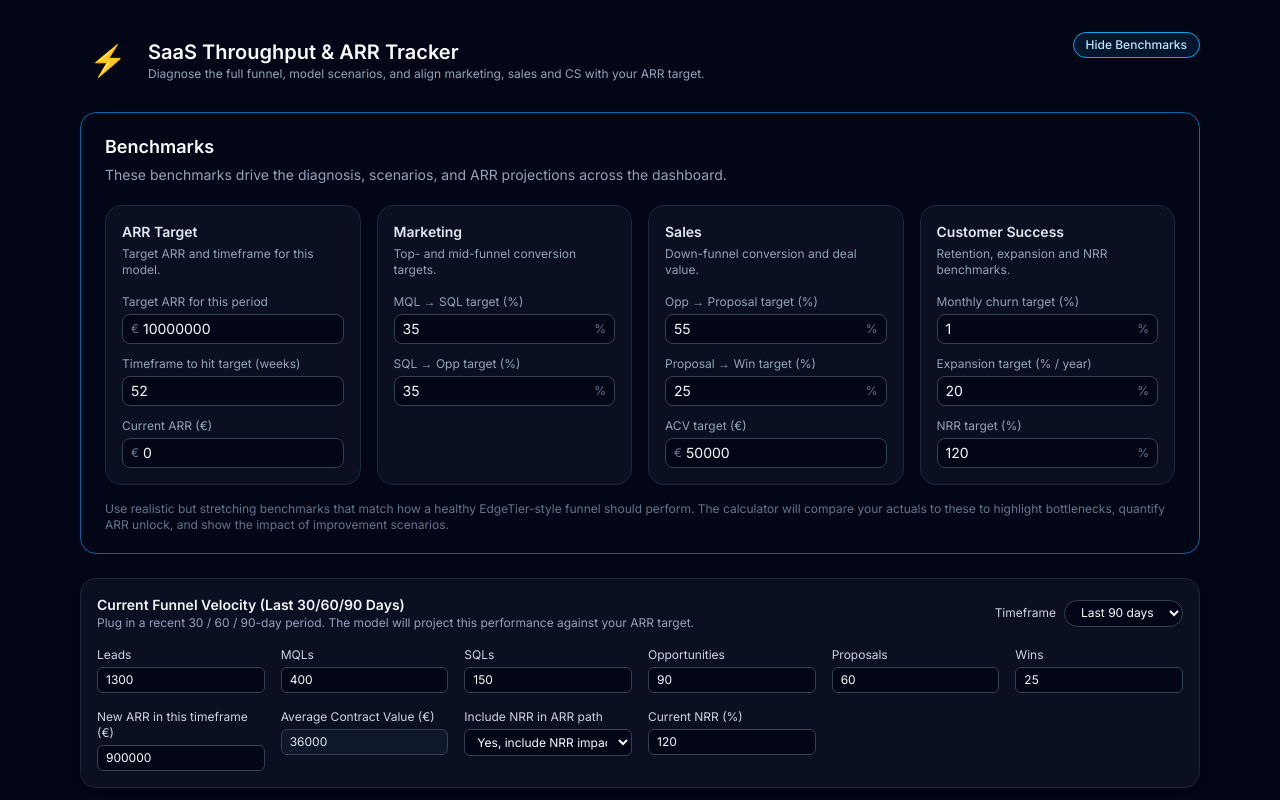
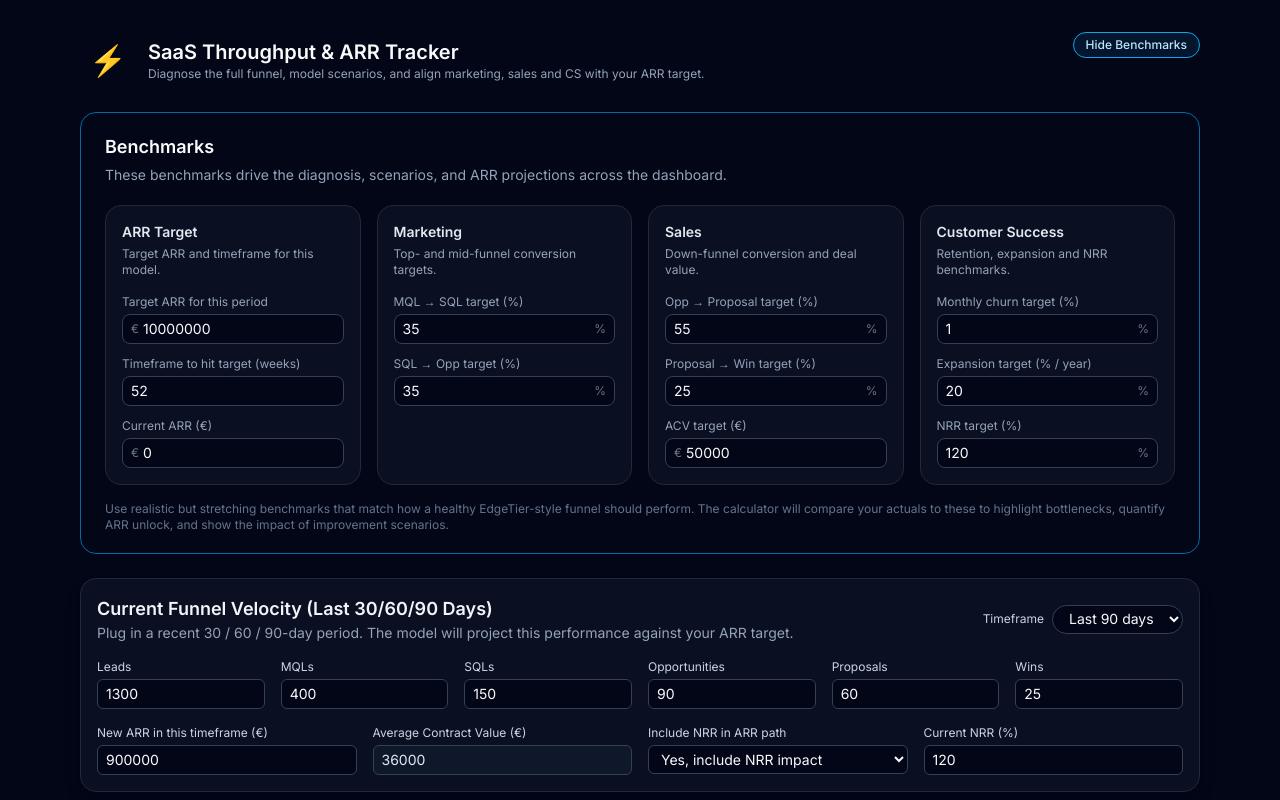
Before and after one commit to powerstephen/saas-throughput-tracker, a Next.js app: page / in a window 1280 px wide. Shown: the top 800 px of the page. Built offline with nearby package versions, Linux system fonts and the light colour scheme.

Commit message:
Update MainDashboard.tsx

```diff
--- a/components/MainDashboard.tsx
+++ b/components/MainDashboard.tsx
@@ -389,10 +389,10 @@ const MainDashboard: React.FC<MainDashboardProps> = ({ benchmarks }) => {
       <section className="rounded-2xl border border-slate-800 bg-slate-900/60 p-4 shadow-lg shadow-slate-950/40">
         <div className="mb-4 flex items-center justify-between gap-2">
           <div>
-            <h2 className="text-sm font-semibold text-slate-100">
+            <h2 className="text-lg font-semibold text-slate-100">
               Current Funnel Velocity (Last 30/60/90 Days)
             </h2>
-            <p className="text-xs text-slate-400">
+            <p className="text-sm text-slate-400">
               Plug in a recent 30 / 60 / 90-day period. The model will
               project this performance against your ARR target.
             </p>
@@ -400,7 +400,7 @@ const MainDashboard: React.FC<MainDashboardProps> = ({ benchmarks }) => {
           <div className="flex items-center gap-2">
             <label className="text-xs text-slate-300">Timeframe</label>
             <select
-              className="rounded-full border border-slate-700 bg-slate-950 px-3 py-1 text-xs"
+              className="rounded-full border border-slate-700 bg-slate-950 px-3 py-1 text-sm"
               value={actuals.timeframe}
               onChange={(e) =>
                 handleActualChange("timeframe", e.target.value)
@@ -413,6 +413,7 @@ const MainDashboard: React.FC<MainDashboardProps> = ({ benchmarks }) => {
           </div>
         </div>
 
+        {/* Top row: 6 funnel count inputs */}
         <div className="grid gap-4 md:grid-cols-6">
           <div className="md:col-span-1">
             <label className="block text-xs text-slate-300">
@@ -420,7 +421,7 @@ const MainDashboard: React.FC<MainDashboardProps> = ({ benchmarks }) => {
             </label>
             <input
               type="number"
-              className="mt-1 w-full rounded-md border border-slate-700 bg-slate-950 px-2 py-1 text-xs"
+              className="mt-1 w-full rounded-md border border-slate-700 bg-slate-950 px-2 py-1 text-sm"
               value={actuals.leads}
               onChange={(e) =>
                 handleActualChange("leads", e.target.value)
@@ -434,7 +435,7 @@ const MainDashboard: React.FC<MainDashboardProps> = ({ benchmarks }) => {
             </label>
             <input
               type="number"
-              className="mt-1 w-full rounded-md border border-slate-700 bg-slate-950 px-2 py-1 text-xs"
+              className="mt-1 w-full rounded-md border border-slate-700 bg-slate-950 px-2 py-1 text-sm"
               value={actuals.mqls}
               onChange={(e) =>
                 handleActualChange("mqls", e.target.value)
@@ -448,7 +449,7 @@ const MainDashboard: React.FC<MainDashboardProps> = ({ benchmarks }) => {
             </label>
             <input
               type="number"
-              className="mt-1 w-full rounded-md border border-slate-700 bg-slate-950 px-2 py-1 text-xs"
+              className="mt-1 w-full rounded-md border border-slate-700 bg-slate-950 px-2 py-1 text-sm"
               value={actuals.sqls}
               onChange={(e) =>
                 handleActualChange("sqls", e.target.value)
@@ -462,7 +463,7 @@ const MainDashboard: React.FC<MainDashboardProps> = ({ benchmarks }) => {
             </label>
             <input
               type="number"
-              className="mt-1 w-full rounded-md border border-slate-700 bg-slate-950 px-2 py-1 text-xs"
+              className="mt-1 w-full rounded-md border border-slate-700 bg-slate-950 px-2 py-1 text-sm"
               value={actuals.opps}
               onChange={(e) =>
                 handleActualChange("opps", e.target.value)
@@ -476,7 +477,7 @@ const MainDashboard: React.FC<MainDashboardProps> = ({ benchmarks }) => {
             </label>
             <input
               type="number"
-              className="mt-1 w-full rounded-md border border-slate-700 bg-slate-950 px-2 py-1 text-xs"
+              className="mt-1 w-full rounded-md border border-slate-700 bg-slate-950 px-2 py-1 text-sm"
               value={actuals.proposals}
               onChange={(e) =>
                 handleActualChange("proposals", e.target.value)
@@ -490,22 +491,24 @@ const MainDashboard: React.FC<MainDashboardProps> = ({ benchmarks }) => {
             </label>
             <input
               type="number"
-              className="mt-1 w-full rounded-md border border-slate-700 bg-slate-950 px-2 py-1 text-xs"
+              className="mt-1 w-full rounded-md border border-slate-700 bg-slate-950 px-2 py-1 text-sm"
               value={actuals.wins}
               onChange={(e) =>
                 handleActualChange("wins", e.target.value)
               }
             />
           </div>
+        </div>
 
-          {/* Bottom row: New ARR, ACV, NRR toggle, Current NRR – all equal width */}
-          <div className="md:col-span-1">
+        {/* Bottom row: 4 equal-width boxes spanning full width */}
+        <div className="mt-4 grid gap-4 md:grid-cols-4">
+          <div>
             <label className="block text-xs text-slate-300">
               New ARR in this timeframe (€)
             </label>
             <input
               type="number"
-              className="mt-1 w-full rounded-md border border-slate-700 bg-slate-950 px-2 py-1 text-xs"
+              className="mt-1 w-full rounded-md border border-slate-700 bg-slate-950 px-2 py-1 text-sm"
               value={actuals.newArr}
               onChange={(e) =>
                 handleActualChange("newArr", e.target.value)
@@ -513,13 +516,13 @@ const MainDashboard: React.FC<MainDashboardProps> = ({ benchmarks }) => {
             />
           </div>
 
-          <div className="md:col-span-1">
+          <div>
             <label className="block text-xs text-slate-300">
               Average Contract Value (€)
             </label>
             <input
               type="number"
-              className="mt-1 w-full rounded-md border border-slate-700 bg-slate-900 px-2 py-1 text-xs text-slate-200"
+              className="mt-1 w-full rounded-md border border-slate-700 bg-slate-900 px-2 py-1 text-sm text-slate-200"
               value={
                 actuals.wins > 0
                   ? Math.round(actuals.newArr / actuals.wins)
@@ -529,12 +532,12 @@ const MainDashboard: React.FC<MainDashboardProps> = ({ benchmarks }) => {
             />
           </div>
 
-          <div className="md:col-span-1">
+          <div>
             <label className="block text-xs text-slate-300">
               Include NRR in ARR path
             </label>
             <select
-              className="mt-1 w-full rounded-md border border-slate-700 bg-slate-950 px-2 py-1 text-xs"
+              className="mt-1 w-full rounded-md border border-slate-700 bg-slate-950 px-2 py-1 text-sm"
               value={
                 actuals.includeCustomerSuccess ? "true" : "false"
               }
@@ -554,13 +557,13 @@ const MainDashboard: React.FC<MainDashboardProps> = ({ benchmarks }) => {
             </select>
           </div>
 
-          <div className="md:col-span-1">
+          <div>
             <label className="block text-xs text-slate-300">
               Current NRR (%)
             </label>
             <input
               type="number"
-              className="mt-1 w-full rounded-md border border-slate-700 bg-slate-950 px-2 py-1 text-xs"
+              className="mt-1 w-full rounded-md border border-slate-700 bg-slate-950 px-2 py-1 text-sm"
               value={Math.round(benchmarks.nrr * 100)}
               readOnly
             />
```
